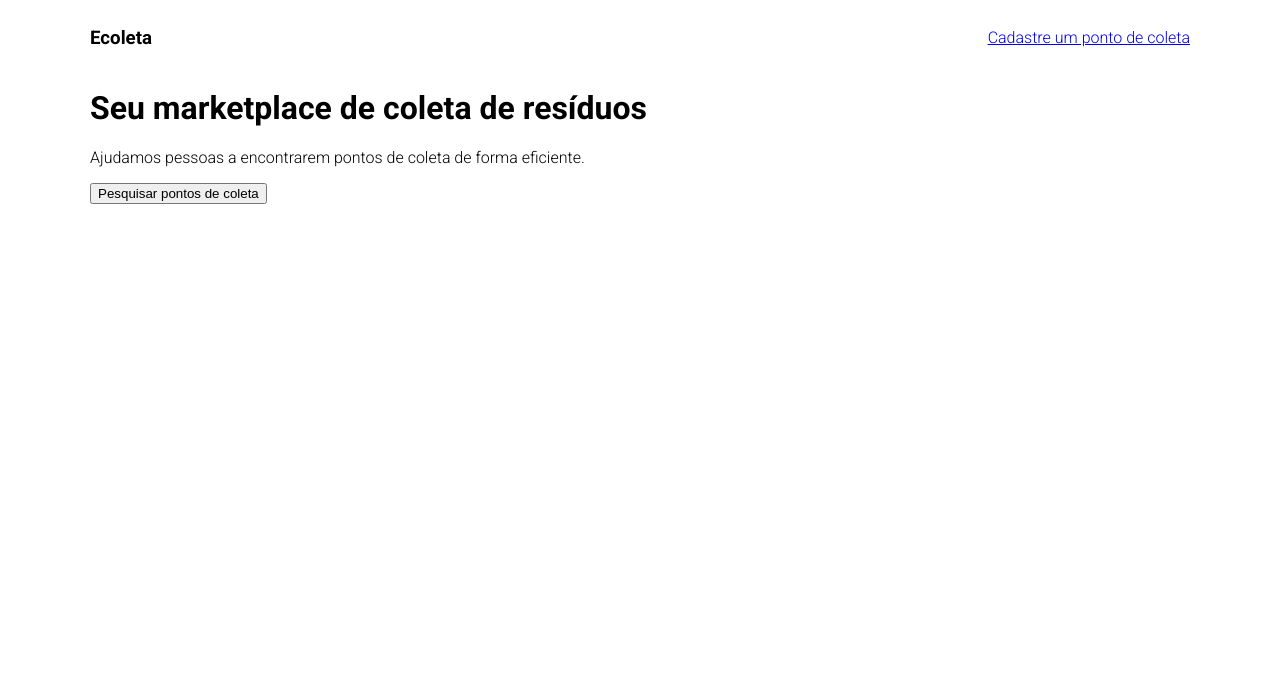
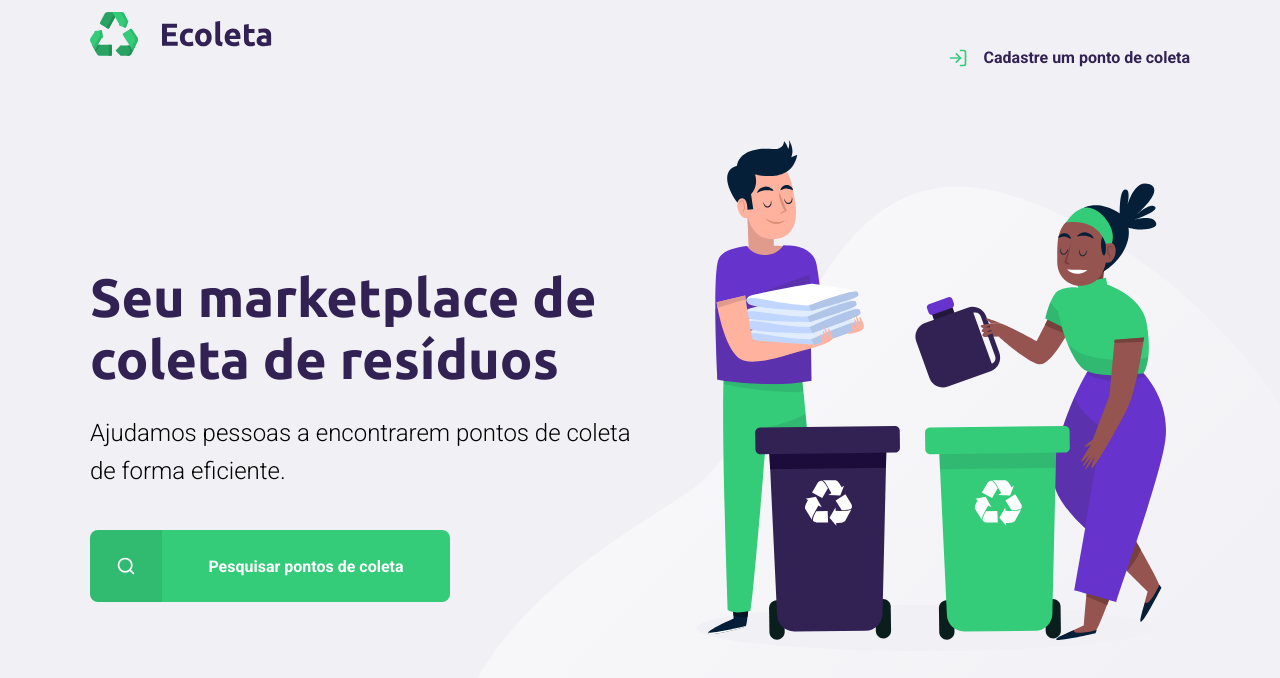
Before and after one commit to pedrogiampietro/e-coleta, a plain HTML site: page index.html in a window 1280 px wide. Drawn offline with Linux system fonts and the light colour scheme.

Commit message:
Finalizando pagina inicial.

```diff
--- a/index.html
+++ b/index.html
@@ -5,28 +5,39 @@
     <meta name="viewport" content="width=device-width, initial-scale=1.0">
     <title>Coleta</title>
 
+    <link href="https://fonts.googleapis.com/css2?family=Ubuntu:wght@700&display=swap" rel="stylesheet">
     <link href="https://fonts.googleapis.com/css2?family=Montserrat&family=Roboto:wght@300;700&display=swap" rel="stylesheet">
     <link rel="stylesheet" href="/styles/main.css">
 
 </head>
 <body>
 
-       <div class="content">
-        <header>
+    <div id="page-home">
 
-            <h3>Ecoleta</h3>
+        <div class="content">
+            <header>
 
-            <a href="#">Cadastre um ponto de coleta</a>
+                <img src="/assets/icones/logo.svg" alt="logo-ecoleta">
+                <a href="#">
+                    <span>  </span>
+                    Cadastre um ponto de coleta</a>
 
-        </header>
+            </header>
 
-            <h1>Seu marketplace de coleta de resíduos</h1>
+            <main>
 
-            <p>Ajudamos pessoas a encontrarem pontos de coleta de forma eficiente.</p>
+                <h1>Seu marketplace de coleta de resíduos</h1>
 
-            <button>Pesquisar pontos de coleta</button>
+                <p>Ajudamos pessoas a encontrarem pontos de coleta de forma eficiente.</p>
 
-       </div>
+                <a href="#">
+                    <span>  </span>
+                    <strong>Pesquisar pontos de coleta</strong>
+                </a>
 
+            </main>
+
+           </div>
+    </div>
 </body>
 </html>
--- a/styles/main.css
+++ b/styles/main.css
@@ -1,10 +1,63 @@
+:root {
+
+    --title-color: #322153;
+    --primary-color: #34cb79;
+
+}
+
+* {
+
+    margin: 0;
+    padding: 0;
+
+}
+
 html {
 
     font-family: 'Roboto', sans-serif;
 
 }
 
-header {
+body {
+
+    background: #f0f0f5;
+    -webkit-font-smoothing: antialiased;
+
+}
+
+a {
+
+    text-decoration: none;
+
+}
+
+h1, h2, h3, h4, h5, h6 {
+
+    font-family: 'Ubuntu', sans-serif;
+    color: var(--title-color);
+
+}
+
+#page-home {
+
+    height: 100vh;
+    background: url('../assets/icones/home-background.svg') no-repeat;
+    background-position: 35vw bottom;
+
+}
+
+#page-home .content {
+
+    width: 90%;
+    max-width: 1100px;
+    margin: 0 auto;
+    height: 100%;
+    display: flex;
+    flex-direction: column;
+
+}
+
+#page-home header {
 
     display: flex;
     align-items: center;
@@ -12,10 +65,129 @@ header {
 
 }
 
-.content {
+#page-home header a {
 
-    width: 90%;
-    max-width: 1100px;
-    margin: 0 auto;
+    margin-top: 48px;
+    display: flex;
+    color: var(--title-color);
+    font-weight: 700;
 
 }
+
+#page-home header a span {
+
+    margin-right: 16px;
+    display: flex;
+    background-image: url('../assets/icones/log-in.svg');
+    width: 20px;
+    height: 20px;
+
+}
+
+#page-home main {
+
+    max-width: 560px;
+    flex: 1;
+    display: flex;
+    flex-direction: column;
+    justify-content: center;
+
+}
+
+#page-home main h1 {
+
+    font-size: 54px;
+
+}
+
+#page-home main p {
+
+    font-size: 24px;
+    line-height: 38px;
+    margin-top: 24px;
+
+}
+
+#page-home main a {
+
+    width: 100%;
+    max-width: 360px;
+    height: 72px;
+    border-radius: 8px;
+    display: flex;
+    align-items: center;
+    margin-top: 40px;
+    background-color: var(--primary-color);
+    transition: 400ms;
+
+}
+
+#page-home main a:hover {
+
+    background-color: #2fb86e;
+
+}
+
+#page-home main a span {
+
+    width: 72px;
+    height: 72px;
+    border-top-left-radius: 8px;
+    border-bottom-left-radius: 8px;
+    background-color: rgb(0, 0, 0, 0.08);
+    display: flex;
+    align-items: center;
+    justify-content: center;
+
+}
+
+#page-home main a span::after {
+
+    content: "";
+    background-image: url(../assets/icones/search.svg);
+    width: 20px;
+    height: 20px;
+
+
+}
+
+#page-home main a strong {
+
+    color: white;
+    flex: 1 ;
+    text-align: center;
+
+}
+
+
+@media (max-width: 900px) {
+
+    #page-home {
+
+        background-position-x: 70vw;
+
+    }
+
+    #page-home .content {
+
+        align-items: center;
+        text-align: center;
+
+    }
+
+    #page-home header a {
+
+        position: absolute;
+        bottom: 48px;
+        left: 50%;
+        transform: translateX(-50%);
+
+    }
+
+    #page-home main {
+
+        align-items: center;
+
+    }
+
+}
```
